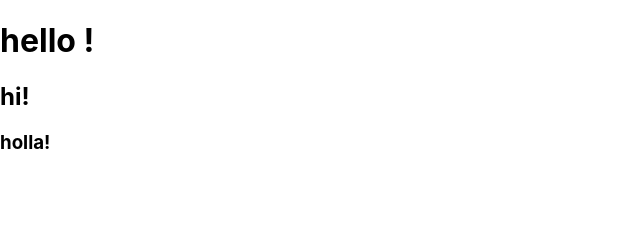
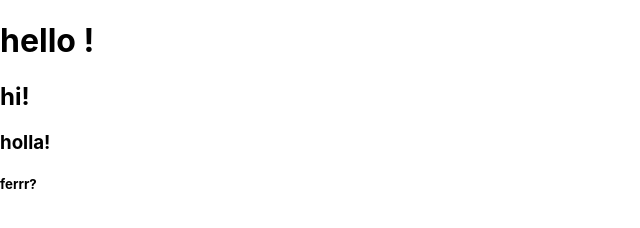
Before and after one commit to devbyAkshat/zerodha, a React app in the folder frontend/: page / in a window 1280 px wide. Shown: the full height of the page, 0-640 px from the left. Built offline with nearby package versions, Linux system fonts and the light colour scheme.

Commit message:
componentt

```diff
--- a/frontend/src/index.css
+++ b/frontend/src/index.css
@@ -11,3 +11,6 @@
   font-family: source-code-pro, Menlo, Monaco, Consolas, 'Courier New',
     monospace;
 }
+/* f{
+  color: aliceblue;
+} */
--- a/frontend/src/index.js
+++ b/frontend/src/index.js
@@ -10,6 +10,7 @@
       <h1>hello !</h1>
       <h2>hi!</h2>
       <h3>holla!</h3>
+      <h5>ferrr?</h5>
     </div>
   </React.StrictMode>
 );
```
